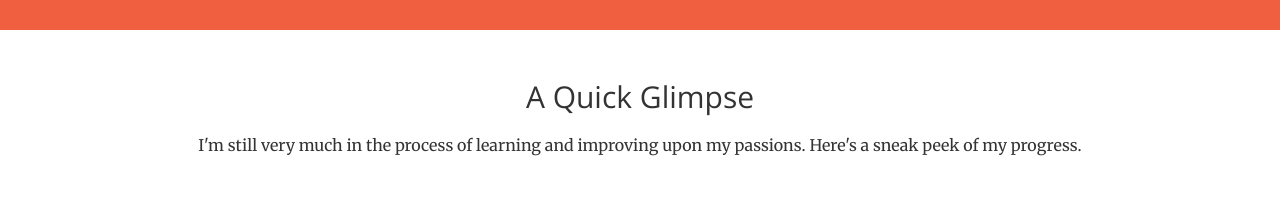
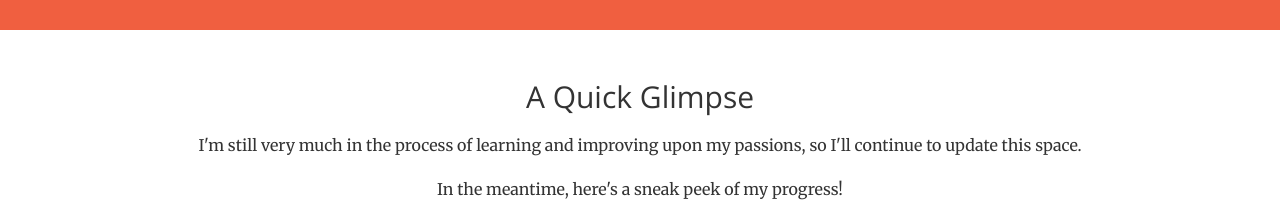
Before and after one commit to JustRia/justria.github.io, a website: page index.html in a window 1280 px wide. Shown: the part 1280-1504 px from the top of the page. Drawn offline with nearby package versions, Linux system fonts and the light colour scheme.

Commit message:
Update index.html

```diff
--- a/index.html
+++ b/index.html
@@ -98,7 +98,8 @@
         <div class="container text-center">
             <div class="call-to-action">
                 <h2>A Quick Glimpse</h2>
-                <p> I'm still very much in the process of learning and improving upon my passions. Here's a sneak peek of my progress. </p>
+                <p> I'm still very much in the process of learning and improving upon my passions, so I'll continue to update this space. </p>
+                <p> In the meantime, here's a sneak peek of my progress! </p>
             </div>
         </div>
     </aside>
```
